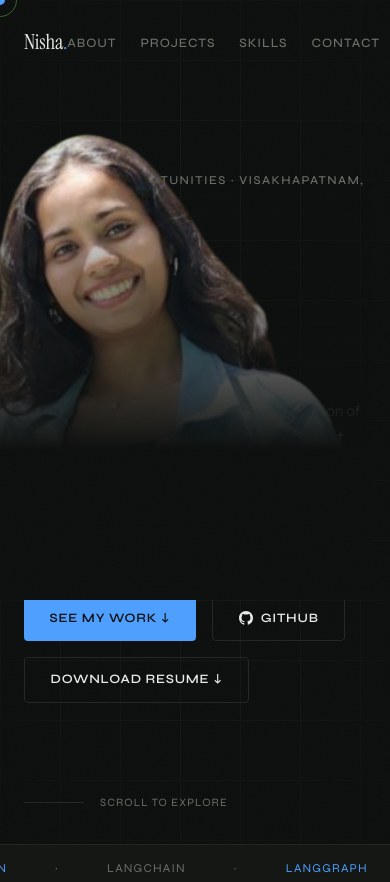
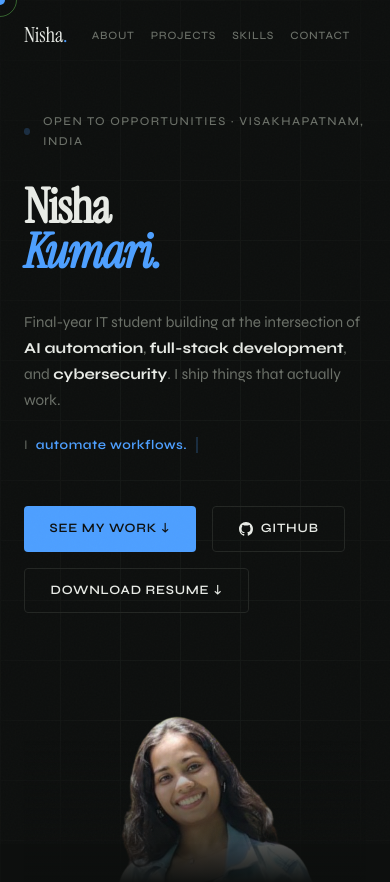
Before and after one commit to Nishaku123/MY_PORTFOLIO, a plain HTML site: page nisha-frontend/index.html in a window 390 px wide. Shown: the top 882 px of the page. Drawn offline with Linux system fonts and the light colour scheme.

Commit message:
proper mobile responsive

```diff
--- a/nisha-frontend/index.html
+++ b/nisha-frontend/index.html
@@ -517,9 +517,11 @@
     /* ── RESPONSIVE ── */
     @media (max-width: 900px) {
       nav { padding: 1.1rem 1.5rem; }
-      .nav-links { gap: 1.5rem; }
+      .nav-links { gap: 1rem; }
+      .nav-links a { font-size: 0.7rem; }
+      .nav-badge { display: none; }
       section, #about, #contact { padding: 4rem 1.5rem; }
-      #hero { padding: 0 1.5rem; }
+      #hero { padding: 0 1.5rem; min-height: 100vh; display: flex; flex-direction: column; }
       #about, #contact { grid-template-columns: 1fr; gap: 3rem; }
       .skills-grid { grid-template-columns: 1fr 1fr; }
       .proj-row { grid-template-columns: 1fr; gap: 0.8rem; }
@@ -527,6 +529,17 @@
       .proj-tags { justify-content: flex-start; }
       .projects-header { flex-direction: column; align-items: flex-start; gap: 1rem; }
       footer { flex-direction: column; gap: 0.5rem; padding: 1.5rem; }
+      .hero-center { padding-top: 7rem; padding-bottom: 2rem; order: 1; }
+      .hero-photo-wrap {
+        position: relative;
+        right: auto; top: auto;
+        width: 100%; height: 320px;
+        order: 2;
+      }
+      .hero-photo-wrap img { object-position: top center; }
+      .hero-scroll-hint { order: 3; }
+      .hero-name { font-size: clamp(3rem, 12vw, 5rem); }
+      .hero-tagline { max-width: 100%; }
     }
   </style>
 </head>
```
